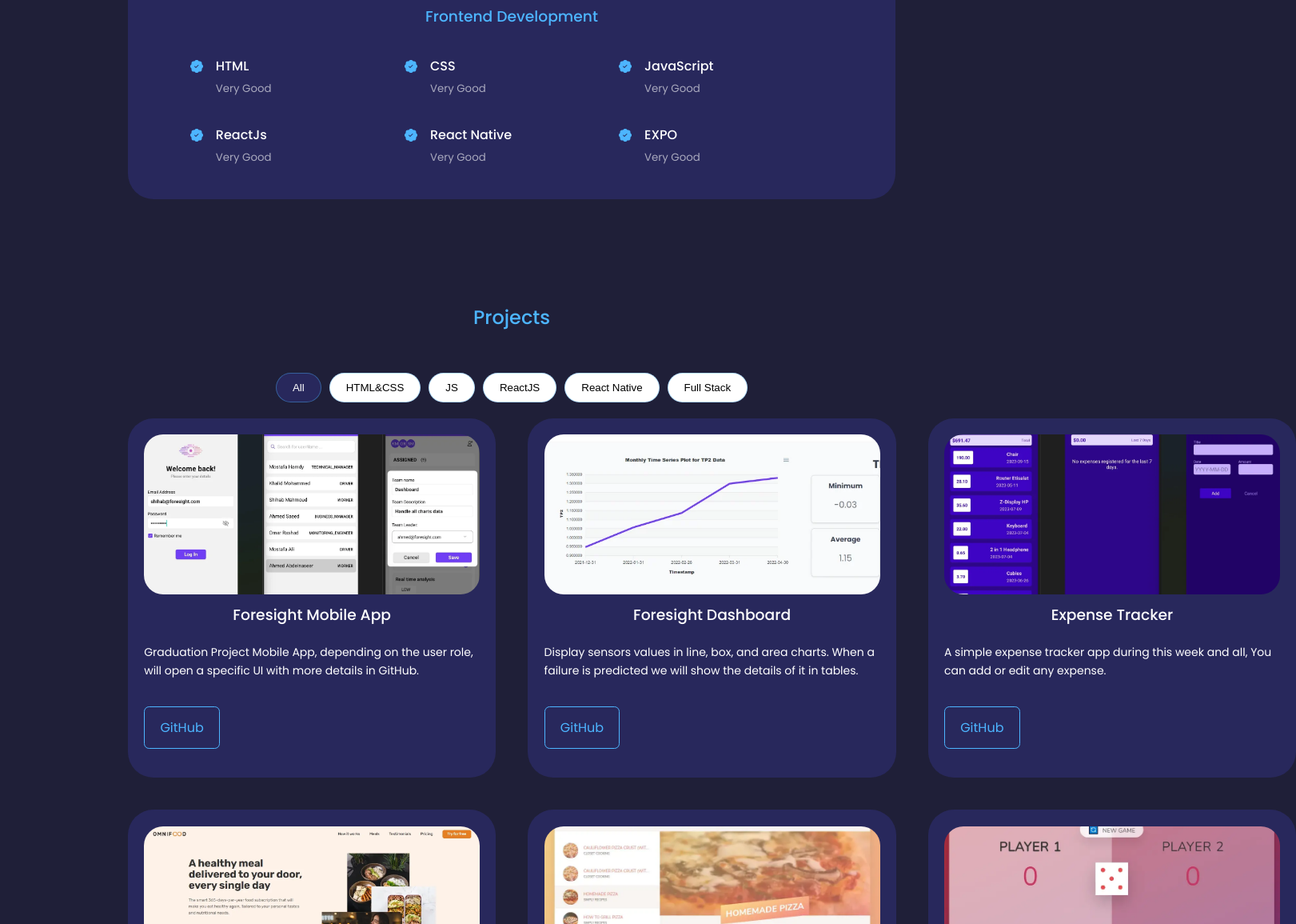
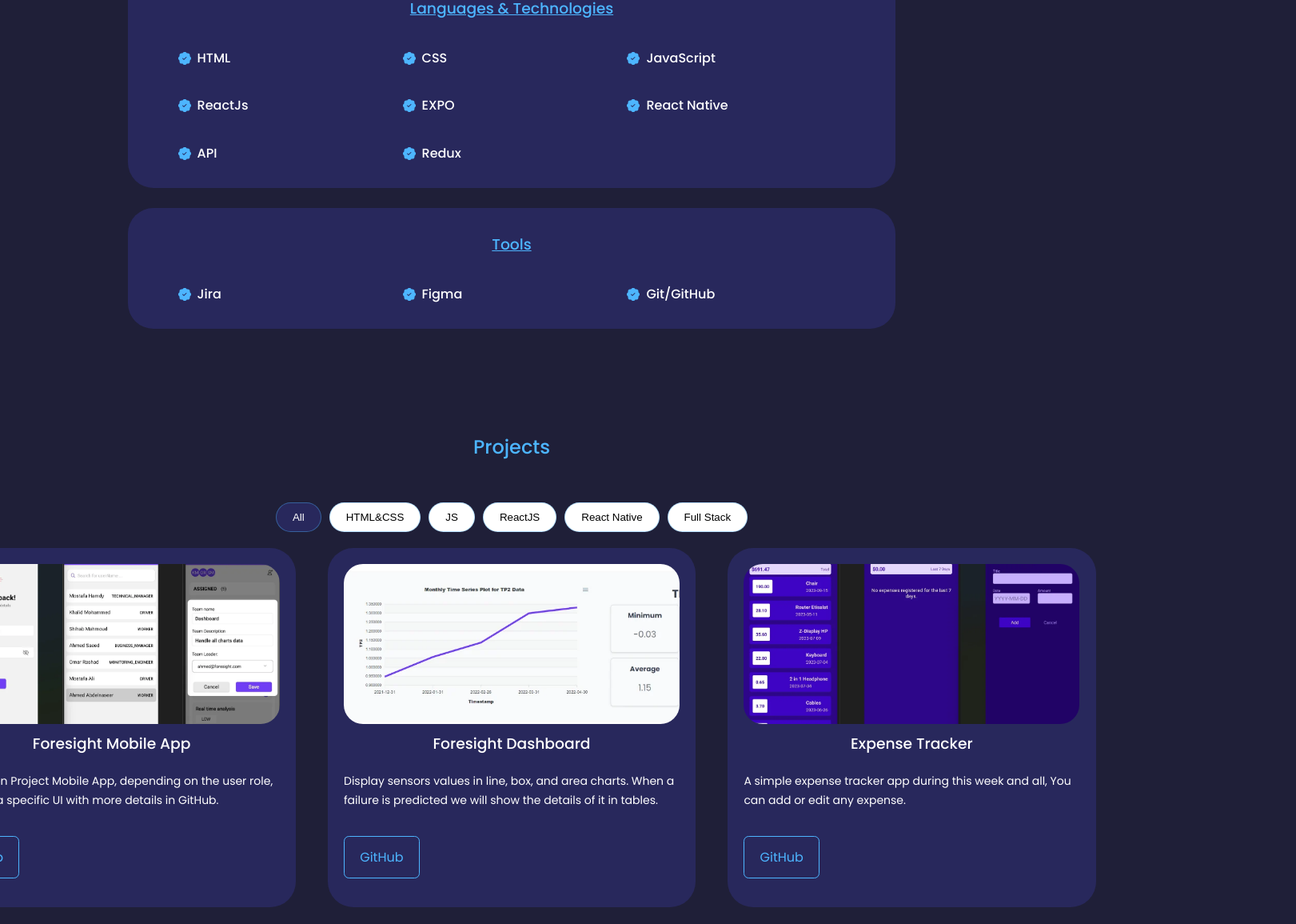
Before and after one commit to MostafaHamdy3/My-Portfolio, a React (Create React App) app: page / in a window 1280 px wide. Shown: the part 1636-2791 px from the top of the page at 80% size, 1621 px wide, since content can reach past the window. Built offline with nearby package versions, Linux system fonts and the light colour scheme.

Commit message:
fix: response

```diff
--- a/src/components/experience/Experience.jsx
+++ b/src/components/experience/Experience.jsx
@@ -1,6 +1,24 @@
 import React from "react";
+
 import "./experience.css";
-import { BsPatchCheckFill } from "react-icons/bs";
+import ExperienceType from "./ExperienceType";
+
+const experiences = [
+  "HTML",
+  "CSS",
+  "JavaScript",
+  "ReactJs",
+  "EXPO",
+  "React Native",
+  "API",
+  "Redux",
+];
+
+const expTools = [
+  "Jira",
+  "Figma",
+  "Git/GitHub",
+]
 
 const Experience = () => {
   return (
@@ -9,55 +27,19 @@ const Experience = () => {
 
       <div className="container experience__container">
         <div>
-          <h3>Frontend Development</h3>
+          <h3>Languages & Technologies</h3>
           <div className="experience__content">
-            <article className="experience__details">
-              <BsPatchCheckFill className="experience__details-icon" />
-              <div>
-                <h4>HTML</h4>
-                <small className="text-light">Very Good</small>
-              </div>
-            </article>
-
-            <article className="experience__details">
-              <BsPatchCheckFill className="experience__details-icon" />
-              <div>
-                <h4>CSS</h4>
-                <small className="text-light">Very Good</small>
-              </div>
-            </article>
-
-            <article className="experience__details">
-              <BsPatchCheckFill className="experience__details-icon" />
-              <div>
-                <h4>JavaScript</h4>
-                <small className="text-light">Very Good</small>
-              </div>
-            </article>
-
-            <article className="experience__details">
-              <BsPatchCheckFill className="experience__details-icon" />
-              <div>
-                <h4>ReactJs</h4>
-                <small className="text-light">Very Good</small>
-              </div>
-            </article>
-
-            <article className="experience__details">
-              <BsPatchCheckFill className="experience__details-icon" />
-              <div>
-                <h4>React Native</h4>
-                <small className="text-light">Very Good</small>
-              </div>
-            </article>
-
-            <article className="experience__details">
-              <BsPatchCheckFill className="experience__details-icon" />
-              <div>
-                <h4>EXPO</h4>
-                <small className="text-light">Very Good</small>
-              </div>
-            </article>
+            {experiences.map((exp, index) => (
+              <ExperienceType key={index} ExpName={exp} />
+            ))}
+          </div>
+        </div>
+        <div>
+          <h3>Tools</h3>
+          <div className="experience__content">
+            {expTools.map((exp, index) => (
+              <ExperienceType key={index} ExpName={exp} />
+            ))}
           </div>
         </div>
       </div>
--- /dev/null
+++ b/src/components/experience/ExperienceType.jsx
@@ -0,0 +1,15 @@
+import React from 'react'
+import { BsPatchCheckFill } from "react-icons/bs";
+
+import "./experience.css";
+
+function ExperienceType({ExpName}) {
+  return (
+    <article className="experience__details">
+      <BsPatchCheckFill className="experience__details-icon" />
+      <h4>{ExpName}</h4>
+    </article>
+  )
+}
+
+export default ExperienceType
--- a/src/components/experience/experience.css
+++ b/src/components/experience/experience.css
@@ -1,8 +1,9 @@
 .experience__container > div {
   background: var(--color-bg-variant);
-  padding: 2.4rem 4.8rem;
+  padding: 1.8rem 3.6rem;
   border-radius: 2rem;
   border: 1px solid transparent;
+  margin-bottom: 1.6rem;
   transition: var(--transition);
 }
 
@@ -16,6 +17,7 @@
   text-align: center;
   margin-bottom: 2rem;
   color: var(--color-primary);
+  text-decoration: underline;
 }
 
 .experience__content {
@@ -31,6 +33,8 @@
 
 .experience__details-icon {
   margin-top: 6px;
+  margin-right: -8px;
+  margin-left: 4px;
   color: var(--color-primary);
 }
 
@@ -44,6 +48,7 @@
     width: 80%;
     padding: 2rem;
     margin: 0 auto;
+    margin-bottom: 1.2rem;
   }
 
   .experience__content {
@@ -60,5 +65,6 @@
   .experience__container > div {
     width: 100%;
     padding: 2rem 1rem;
+    margin-bottom: 1.2rem;
   }
 }
--- a/src/components/projects/Projects.jsx
+++ b/src/components/projects/Projects.jsx
@@ -6,7 +6,6 @@ import img14 from "../../assets/images/foresight-mobile.webp";
 import img15 from "../../assets/images/expense.webp";
 import img1 from "../../assets/images/img1.webp";
 import img2 from "../../assets/images/img2.webp";
-import img3 from "../../assets/images/img3.webp";
 import img4 from "../../assets/images/img4.webp";
 import img5 from "../../assets/images/img5.webp";
 import img6 from "../../assets/images/img6.webp";
@@ -45,9 +44,8 @@ const projects = [
     img: img1,
     name: "Omnifood",
     description: "A restaurant website",
-    githubLink:
-      "MostafaHamdy3/Kalbonyan-Elmarsos/tree/main/02-Udemy/-01-HTML-CSS-Jonas/Projects/Omnifood",
-    demoLink: "https://omnifoodmostafa.netlify.app/",
+    githubLink: "MostafaHamdy3/omnifood",
+    demoLink: "https://omnifood-kappa-ruddy.vercel.app/",
     category: "HTML&CSS",
   },
   {
@@ -57,15 +55,6 @@ const projects = [
     githubLink:
       "MostafaHamdy3/Kalbonyan-Elmarsos/tree/main/02-Udemy/-02-Js-Jonas/Projects/Forkify",
     demoLink: "https://forkify-mostafa.netlify.app/",
-    category: "JS",
-  },
-  {
-    img: img3,
-    name: "Pig Game",
-    description: "A simple dice game between two players.",
-    githubLink:
-      "MostafaHamdy3/Kalbonyan-Elmarsos/tree/main/02-Udemy/-02-Js-Jonas/Projects/Pig-Game",
-    demoLink: "https://game-mostafa.netlify.app/",
     category: "JS",
   },
   {
--- a/src/components/projects/projects.css
+++ b/src/components/projects/projects.css
@@ -21,6 +21,7 @@
 }
 
 .project__container {
+  justify-content: center;
   display: grid;
   grid-template-columns: repeat(3, 1fr);
   gap: 2.5rem;
@@ -69,6 +70,11 @@
     grid-template-columns: 1fr 1fr;
     gap: 1.2rem;
   }
+
+  .project__item img {
+    width: 310px;
+    height: 145px;
+  }
 }
 
 /* **** MEDIA QUERIES (SMALL DEVICES) **** */
@@ -77,4 +83,21 @@
     grid-template-columns: 1fr;
     gap: 1rem;
   }
+
+  .project__item img {
+    width: 350px;
+    height: 165px;
+  }
+
+  .category-filter {
+    flex-wrap: wrap;
+    row-gap: 0.6rem;
+  }
 }
+
+@media screen and (min-width: 460px) and (max-width: 500px) {
+  .project__item img {
+    width: 400px;
+    height: 190px;
+  }
+}
```
Also changed, not shown: src/assets/images/img1.webp, src/assets/images/img3.webp (deleted).
